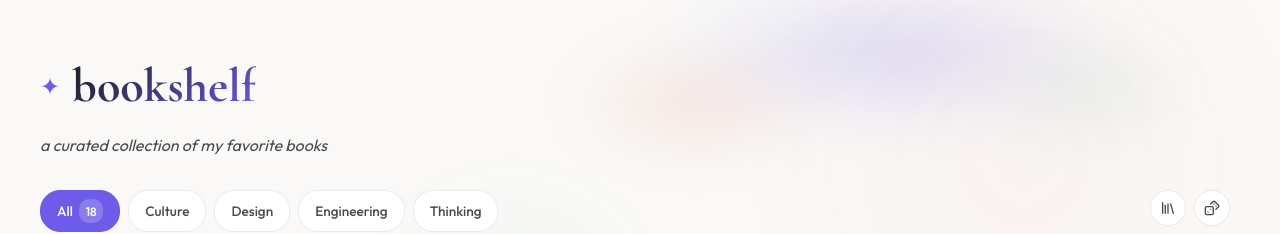
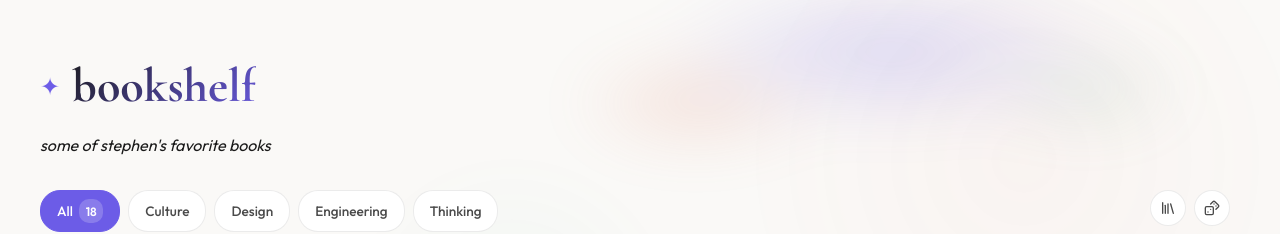
Before and after one commit to wustep/bookshelf, a React (Vite) app: page / in a window 1280 px wide. Shown: the top 234 px of the page. Built offline with nearby package versions, Linux system fonts and the light colour scheme.

Commit message:
Header text

```diff
--- a/src/components/Header.css
+++ b/src/components/Header.css
@@ -70,7 +70,7 @@
 
 .header__subtitle {
 	font-size: 1rem;
-	color: var(--text-secondary);
+	color: var(--text-primary);
 	margin: 0.5rem 0 0;
 	font-style: italic;
 }
--- a/src/components/Header.jsx
+++ b/src/components/Header.jsx
@@ -8,9 +8,7 @@ export function Header() {
 					<span className="header__icon">✦</span>
 					<h1 className="header__title">bookshelf</h1>
 				</div>
-				<p className="header__subtitle">
-					a curated collection of my favorite books
-				</p>
+				<p className="header__subtitle">some of stephen's favorite books</p>
 			</div>
 		</header>
 	)
```
